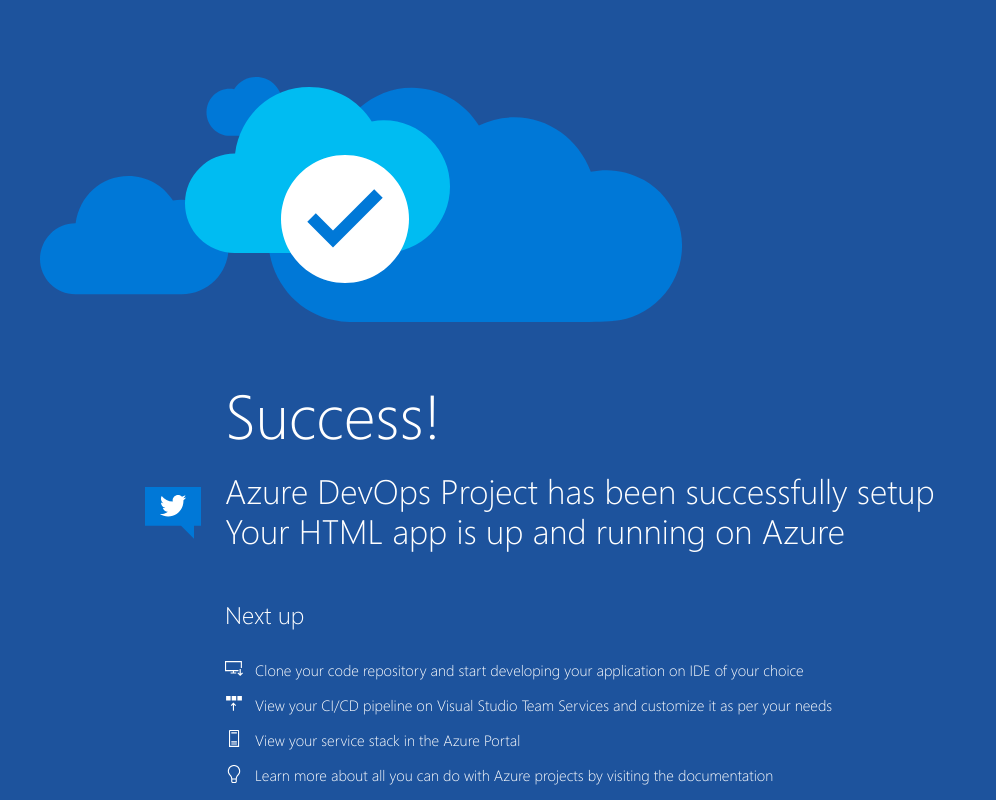
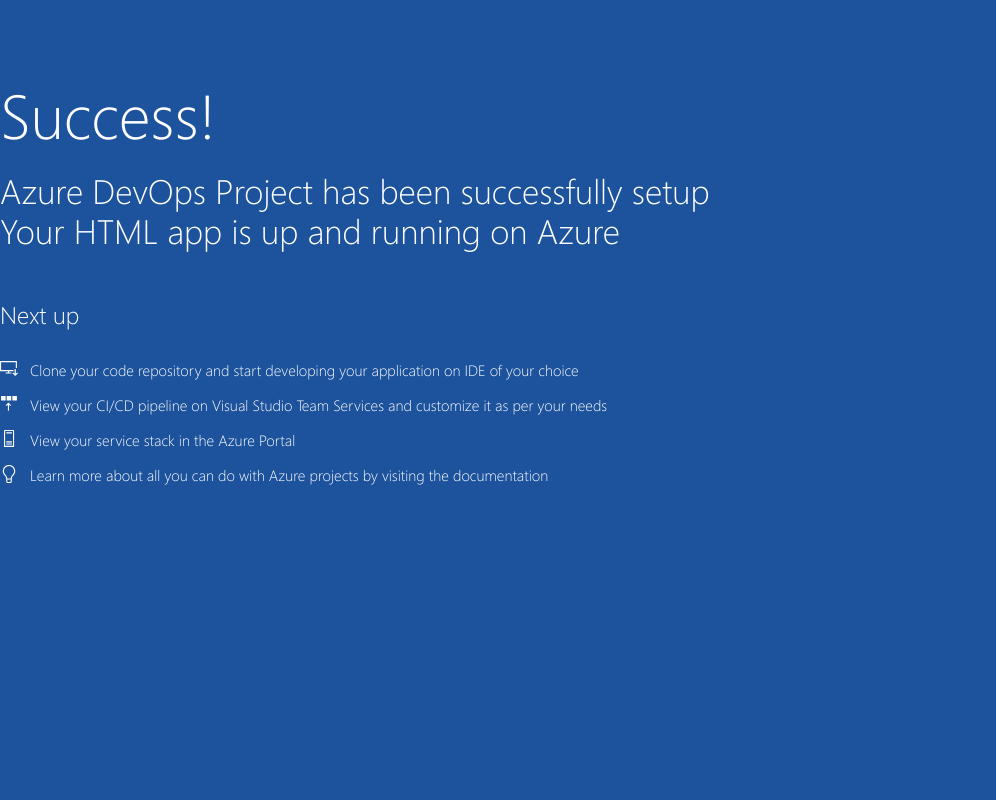
Before and after one commit to nishit-maheta/edu-project, a plain HTML site: page index.html in a window 1280 px wide. Shown: the whole page, without its empty margins (0-996 px from the left). Drawn offline with Linux system fonts and the light colour scheme.

Commit message:
Removed logo and link from html file

```diff
--- a/index.html
+++ b/index.html
@@ -8,15 +8,7 @@
 
 <body>
     <div class="main-container">
-        <div class="cloud-image">
-            <img src="img/successCloudNew.svg" />
-        </div>
-        <div class="content">
-            <div class="tweet-container">
-            <a href="http://twitter.com/intent/tweet/?text=I%20just%20created%20a%20new%20HTML%20website%20on%20Azure%20using%20Azure%20DevOps%20Project&hashtags=AzureDevOpsProject%2CVSTS%20%40Azure%20%40VSTS">
-                <img src="img/tweetThis.svg" />
-            </a>
-        </div>
+
             <div class="content-body">
                 <div class="success-text">Success!</div>
                 <div class="description line-1"> Azure DevOps Project has been successfully setup</div>
```
